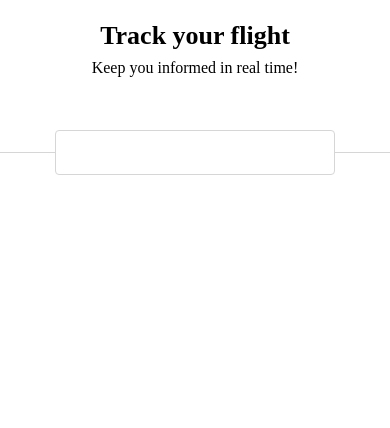
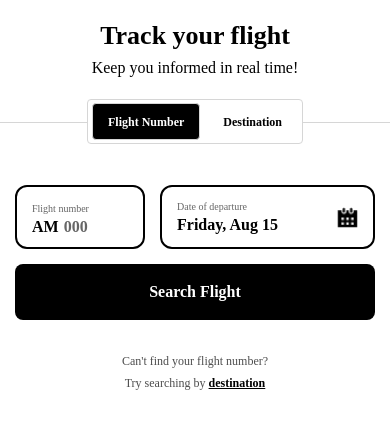
Before and after one commit to Zamyr/AEMX, a React Native app: screen / in a window 390 px wide. Shown: the top 428 px of the page. Built offline with nearby package versions, Linux system fonts and the light colour scheme.

Commit message:
feat: agregar FlightForm con inputs y botón Search Flight

```diff
--- a/package.json
+++ b/package.json
@@ -16,6 +16,7 @@
     "@reduxjs/toolkit": "^2.8.2",
     "react": "19.1.0",
     "react-native": "0.81.0",
+    "react-native-svg": "^15.12.1",
     "react-redux": "^9.2.0",
     "styled-components": "^6.1.19"
   },
@@ -37,6 +38,7 @@
     "eslint": "^8.19.0",
     "jest": "^29.6.3",
     "prettier": "2.8.8",
+    "react-native-svg-transformer": "^1.5.1",
     "react-test-renderer": "19.1.0",
     "typescript": "^5.8.3"
   },
--- /dev/null
+++ b/src/presentation/components/FlightForm.tsx
@@ -0,0 +1,217 @@
+import React from 'react';
+import styled from 'styled-components/native';
+import { TextInput, Image, TouchableOpacity } from 'react-native';
+import { useFlightFormViewModel } from '../viewmodels/useFlightFormViewModel';
+import { usePanelViewModel } from '../viewmodels/usePanelViewModel';
+
+const FormContainer = styled.View`
+  align-items: center;
+  margin-top: 62px;
+`;
+
+const InputRow = styled.View`
+  flex-direction: row;
+  justify-content: center;
+  gap: 15px;
+`;
+
+const SearchButton = styled(TouchableOpacity)`
+  width: 360px;
+  height: 56px;
+  background-color: #000000;
+  border-radius: 8px;
+  padding-top: 16px;
+  padding-right: 24px;
+  padding-bottom: 16px;
+  padding-left: 24px;
+  justify-content: center;
+  align-items: center;
+  margin-top: 15px;
+`;
+
+const SearchButtonText = styled.Text`
+  font-family: 'Garnett-Semibold';
+  font-weight: 600;
+  font-size: 16px;
+  color: white;
+  text-align: center;
+`;
+
+const TextContainer = styled.View`
+  align-items: center;
+  margin-top: 30px;
+`;
+
+const InfoText = styled.Text`
+  font-family: 'Garnett-Regular';
+  font-weight: 400;
+  font-size: 12px;
+  line-height: 22px;
+  text-align: center;
+  color: rgba(0, 0, 0, 0.7);
+`;
+
+const DestinationText = styled(TouchableOpacity)`
+  align-items: center;
+`;
+
+const DestinationLabel = styled.Text`
+  font-family: 'Garnett-Regular';
+  font-weight: 400;
+  font-size: 12px;
+  line-height: 22px;
+  text-align: center;
+  color: rgba(0, 0, 0, 0.7);
+`;
+
+const DestinationHighlight = styled.Text`
+  font-family: 'Garnett-Semibold';
+  font-weight: 600;
+  font-size: 12px;
+  line-height: 22px;
+  text-align: center;
+  color: #000;
+  text-decoration-line: underline;
+`;
+
+const InputBox = styled.View`
+  width: 130px;
+  height: 64px;
+  border-radius: 12px;
+  border-width: 2px;
+  border-color: #000;
+  padding: 15px;
+  gap: 2px;
+`;
+
+const DateBox = styled.View`
+  width: 215px;
+  height: 64px;
+  border-radius: 12px;
+  border-width: 2px;
+  border-color: #000;
+  padding: 15px;
+  gap: 1px;
+  flex-direction: row;
+  align-items: center;
+`;
+
+const DateTextContainer = styled.View`
+  flex: 1;
+`;
+
+const Label = styled.Text`
+  font-family: 'Garnett-Regular';
+  font-weight: 400;
+  font-size: 10px;
+  line-height: 14px;
+  color: #666;
+`;
+
+const CarrierText = styled.Text`
+  font-family: 'Garnett-Semibold';
+  font-weight: 600;
+  font-size: 16px;
+  line-height: 18px;
+  color: #000;
+`;
+
+const DateText = styled.Text`
+  font-family: 'Garnett-Semibold';
+  font-weight: 600;
+  font-size: 16px;
+  line-height: 18px;
+  color: #000;
+  margin-top: 2px;
+`;
+
+const FlightInputRow = styled.View`
+  flex-direction: row;
+  align-items: center;
+  gap: 5px;
+`;
+
+const FlightInput = styled(TextInput)`
+  flex: 1;
+  font-family: 'Garnett-Semibold';
+  font-weight: 600;
+  font-size: 16px;
+  color: #000;
+  padding: 0;
+  margin: 0;
+  line-height: 18px;
+`;
+
+const PlaceholderText = styled.Text`
+  font-family: 'Garnett-Semibold';
+  font-weight: 600;
+  font-size: 16px;
+  line-height: 18px;
+  color: #666;
+  position: absolute;
+  left: 0;
+  top: 0;
+`;
+
+const FlightInputContainer = styled.View`
+  flex: 1;
+  position: relative;
+`;
+
+const CalendarIcon = styled(Image)`
+  width: 21px;
+  height: 21px;
+`;
+
+export const FlightForm: React.FC = () => {
+  const { flightNumber, setFlightNumber, formattedDate } = useFlightFormViewModel();
+  const { selectTab } = usePanelViewModel();
+
+  const handleDestinationPress = () => {
+    selectTab('destination');
+  };
+
+  return (
+    <FormContainer>
+      <InputRow>
+        <InputBox>
+          <Label>Flight number</Label>
+          <FlightInputRow>
+            <CarrierText>AM</CarrierText>
+            <FlightInputContainer>
+              <FlightInput
+                value={flightNumber}
+                onChangeText={setFlightNumber}
+                keyboardType="numeric"
+                placeholder=""
+                multiline={false}
+              />
+              {!flightNumber && <PlaceholderText>000</PlaceholderText>}
+            </FlightInputContainer>
+          </FlightInputRow>
+        </InputBox>
+
+        <DateBox>
+          <DateTextContainer>
+            <Label>Date of departure</Label>
+            <DateText>{formattedDate}</DateText>
+          </DateTextContainer>
+          <CalendarIcon source={require('../../../assets/images/icons/Calendar.png')} />
+        </DateBox>
+      </InputRow>
+
+      <SearchButton>
+        <SearchButtonText>Search Flight</SearchButtonText>
+      </SearchButton>
+
+      <TextContainer>
+        <InfoText>Can't find your flight number?</InfoText>
+        <DestinationText onPress={handleDestinationPress}>
+          <DestinationLabel>
+            Try searching by <DestinationHighlight>destination</DestinationHighlight>
+          </DestinationLabel>
+        </DestinationText>
+      </TextContainer>
+    </FormContainer>
+  );
+};
--- a/src/presentation/components/PanelContainer.tsx
+++ b/src/presentation/components/PanelContainer.tsx
@@ -1,5 +1,8 @@
 import React from 'react';
 import styled from 'styled-components/native';
+import { TouchableOpacity } from 'react-native';
+import { usePanelViewModel } from '../viewmodels/usePanelViewModel';
+import { FlightForm } from './FlightForm';
 
 const Container = styled.View`
   width: 100%;
@@ -11,11 +14,10 @@ const HorizontalLine = styled.View`
   width: 100%;
   height: 1px;
   background-color: #D6D6D6;
-  margin-top: 53px;
+  margin-top: 23px;
 `;
 
 const PanelBox = styled.View`
-  width: 280px;
   height: 45px;
   background-color: white;
   border-radius: 4px;
@@ -23,17 +25,62 @@ const PanelBox = styled.View`
   border-color: #D6D6D6;
   padding: 4px;
   position: absolute;
-  top: 31px;
+
   z-index: 1;
+  flex-direction: row;
+  justify-content: center;
+  align-items: center;
 `;
 
-export const PanelContainer: React.FC<{ children?: React.ReactNode }> = ({ children }) => {
+const TabButton = styled(TouchableOpacity)<{ isSelected: boolean }>`
+  height: 37px;
+  background-color: ${props => props.isSelected ? '#000000' : 'white'};
+  border-radius: 4px;
+  border-width: 1px;
+  border-color: ${props => props.isSelected ? '#D6D6D6' : 'white'};
+  padding-left: 15px;
+  padding-right: 15px;
+  justify-content: center;
+  align-items: center;
+`;
+
+const TabText = styled.Text<{ isSelected: boolean }>`
+  color: ${props => props.isSelected ? 'white' : '#000000'};
+  font-family: 'Garnett-Semibold';
+  font-weight: 600;
+  font-size: 12px;
+  line-height: 20px;
+  text-align: center;
+`;
+
+const TabContainer = styled.View`
+  flex-direction: row;
+  gap: 7px;
+`;
+
+export const PanelContainer: React.FC = () => {
+  const { selectTab, isTabSelected } = usePanelViewModel();
+
   return (
     <Container>
       <HorizontalLine />
       <PanelBox>
-        {children}
+        <TabContainer>
+          <TabButton
+            isSelected={isTabSelected('flightNumber')}
+            onPress={() => selectTab('flightNumber')}
+          >
+            <TabText isSelected={isTabSelected('flightNumber')}>Flight Number</TabText>
+          </TabButton>
+          <TabButton
+            isSelected={isTabSelected('destination')}
+            onPress={() => selectTab('destination')}
+          >
+            <TabText isSelected={isTabSelected('destination')}>Destination</TabText>
+          </TabButton>
+        </TabContainer>
       </PanelBox>
+      {isTabSelected('flightNumber') && <FlightForm />}
     </Container>
   );
 };
--- /dev/null
+++ b/src/presentation/viewmodels/useFlightFormViewModel.ts
@@ -0,0 +1,23 @@
+import { useState } from 'react';
+
+export const useFlightFormViewModel = () => {
+  const [flightNumber, setFlightNumber] = useState('');
+  const [selectedDate, setSelectedDate] = useState(new Date());
+
+  const formatDate = (date: Date) => {
+    const options: Intl.DateTimeFormatOptions = {
+      weekday: 'long',
+      month: 'short',
+      day: 'numeric'
+    };
+    return date.toLocaleDateString('en-US', options);
+  };
+
+  return {
+    flightNumber,
+    setFlightNumber,
+    selectedDate,
+    setSelectedDate,
+    formattedDate: formatDate(selectedDate),
+  };
+};
--- /dev/null
+++ b/src/presentation/viewmodels/usePanelViewModel.ts
@@ -0,0 +1,19 @@
+import { useState } from 'react';
+
+export type TabType = 'flightNumber' | 'destination';
+
+export const usePanelViewModel = () => {
+  const [selectedTab, setSelectedTab] = useState<TabType>('flightNumber');
+
+  const selectTab = (tab: TabType) => {
+    setSelectedTab(tab);
+  };
+
+  const isTabSelected = (tab: TabType) => selectedTab === tab;
+
+  return {
+    selectedTab,
+    selectTab,
+    isTabSelected,
+  };
+};
--- a/tsconfig.json
+++ b/tsconfig.json
@@ -1,5 +1,5 @@
 {
   "extends": "@react-native/typescript-config",
-  "include": ["**/*.ts", "**/*.tsx"],
+  "include": ["**/*.ts", "**/*.tsx", "types/*.d.ts"],
   "exclude": ["**/node_modules", "**/Pods"]
 }
```
Also changed, not shown: assets/images/icons/Calendar.png (added), 4 other files (tests, documents, lock files or other folders).
